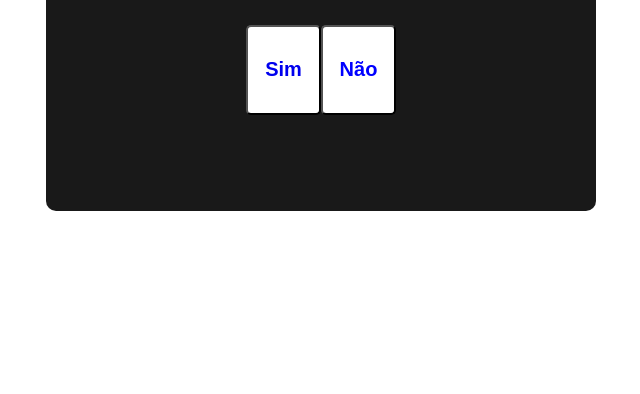
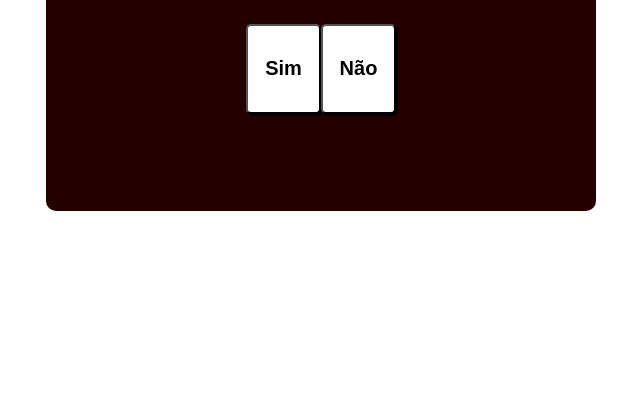
Before and after one commit to pHmDs/alice, a plain HTML site: page index.html in a window 1280 px wide. Shown: the part 422-816 px from the top of the page, without its empty margins (319-959 px from the left). Drawn offline with Linux system fonts and the light colour scheme.

Commit message:
muitas mudanças

```diff
--- a/index.html
+++ b/index.html
@@ -6,6 +6,7 @@
                 justify-content: center;
                 align-items: center;
                 height: 100vh;
+                font-family: Arial, Helvetica, sans-serif;
             }
             a {
                 text-decoration: none;
@@ -16,7 +17,7 @@
                 height: 450px;
                 width: 550px;
                 border-radius: 10px;
-                background: #191919;
+                background: rgb(36, 0, 0);
                 flex-direction: column;
                 display: flex;
                 align-items: center;
@@ -37,12 +38,17 @@
                 color: blue;
                 font-weight: 600;
                 font-size: 20px;
+                color: black;
+                box-shadow: 2px 2px 0px black;
             }
             p {
                 font-size: 40px;
             }
             a {
                 font-size: 20px
+            }
+            a {
+                color: black;
             }
         </style>
     </head>
```
Also changed, not shown: 2.html (+5 -3 lines), img/Pucca-PNG-Clipart.png (added), img/png-clipart-pucca-pucca-and-garu-thumbnail.png (added).
